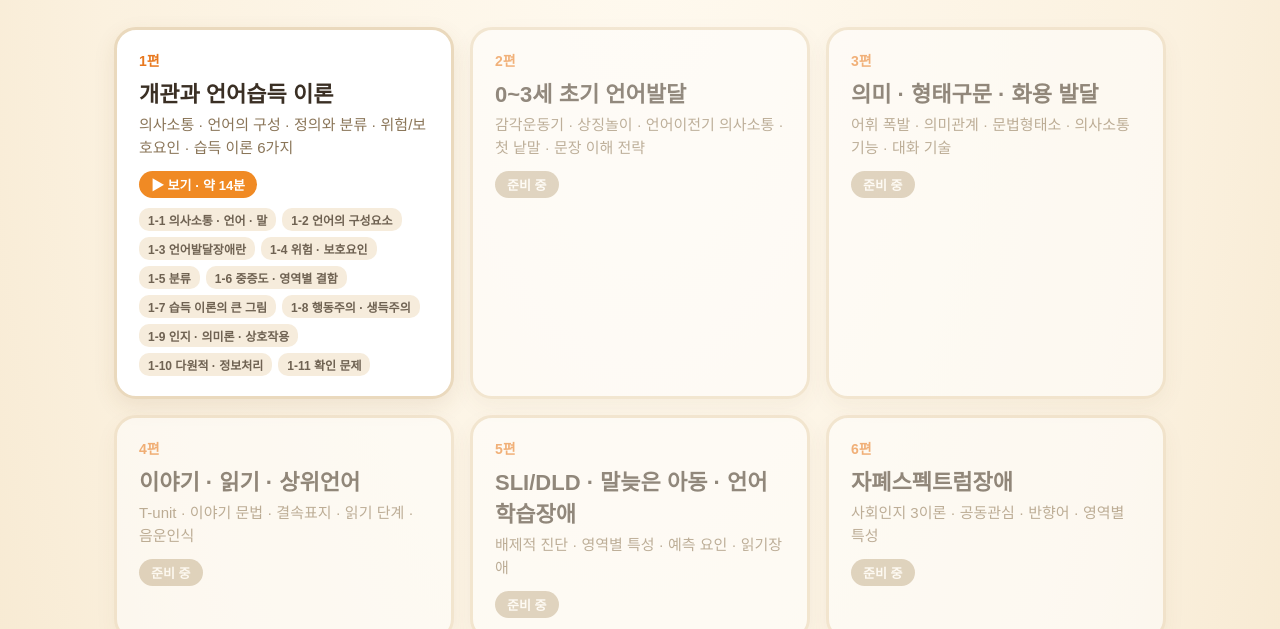
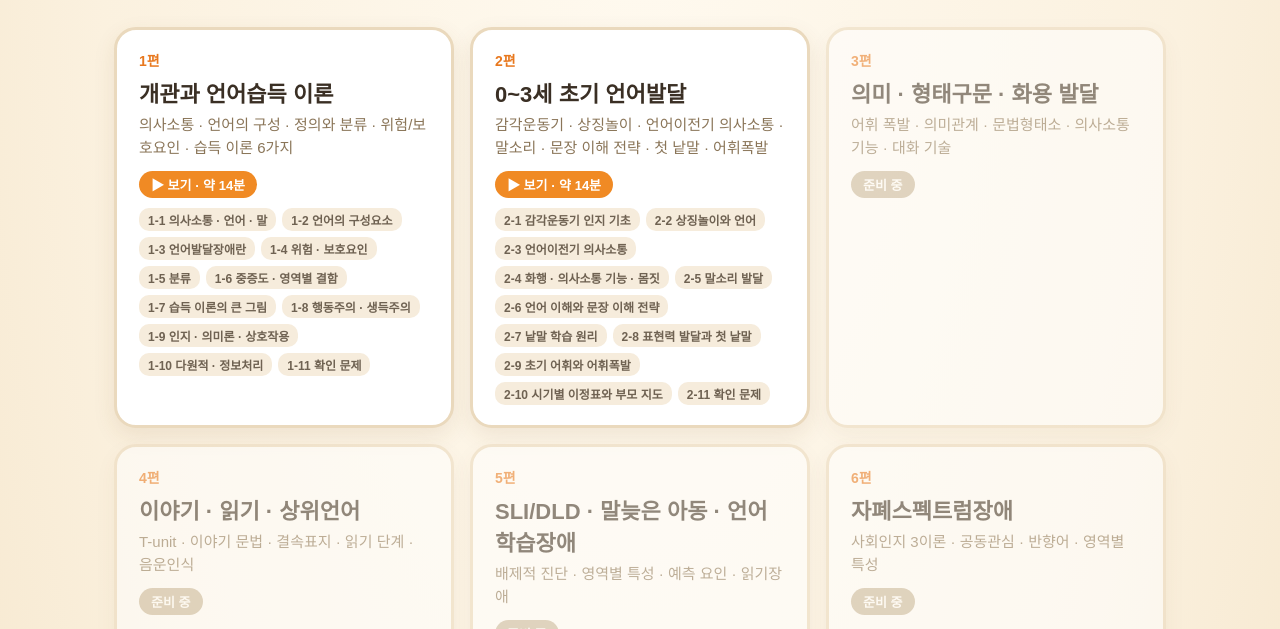
Before and after one commit to leenk1808-dotcom/langdev-exam-animation, a plain HTML site: page index.html in a window 1280 px wide. Shown: the part 171-800 px from the top of the page. Drawn offline with Linux system fonts and the light colour scheme.

Commit message:
목록에 2편 활성화

```diff
--- a/index.html
+++ b/index.html
@@ -37,7 +37,7 @@ a.card:hover{transform:translateY(-3px);border-color:#f08a24}
 <script>
 const EPS=[
  {n:1,t:'개관과 언어습득 이론',d:'의사소통 · 언어의 구성 · 정의와 분류 · 위험/보호요인 · 습득 이론 6가지',f:'ep1.html',len:'약 14분',pages:['1-1 의사소통 · 언어 · 말','1-2 언어의 구성요소','1-3 언어발달장애란','1-4 위험 · 보호요인','1-5 분류','1-6 중증도 · 영역별 결함','1-7 습득 이론의 큰 그림','1-8 행동주의 · 생득주의','1-9 인지 · 의미론 · 상호작용','1-10 다원적 · 정보처리','1-11 확인 문제']},
- {n:2,t:'0~3세 초기 언어발달',d:'감각운동기 · 상징놀이 · 언어이전기 의사소통 · 첫 낱말 · 문장 이해 전략'},
+ {n:2,t:'0~3세 초기 언어발달',d:'감각운동기 · 상징놀이 · 언어이전기 의사소통 · 말소리 · 문장 이해 전략 · 첫 낱말 · 어휘폭발',f:'ep2.html',len:'약 14분',pages:['2-1 감각운동기 인지 기초','2-2 상징놀이와 언어','2-3 언어이전기 의사소통','2-4 화행 · 의사소통 기능 · 몸짓','2-5 말소리 발달','2-6 언어 이해와 문장 이해 전략','2-7 낱말 학습 원리','2-8 표현력 발달과 첫 낱말','2-9 초기 어휘와 어휘폭발','2-10 시기별 이정표와 부모 지도','2-11 확인 문제']},
  {n:3,t:'의미 · 형태구문 · 화용 발달',d:'어휘 폭발 · 의미관계 · 문법형태소 · 의사소통 기능 · 대화 기술'},
  {n:4,t:'이야기 · 읽기 · 상위언어',d:'T-unit · 이야기 문법 · 결속표지 · 읽기 단계 · 음운인식'},
  {n:5,t:'SLI/DLD · 말늦은 아동 · 언어학습장애',d:'배제적 진단 · 영역별 특성 · 예측 요인 · 읽기장애'},
```
